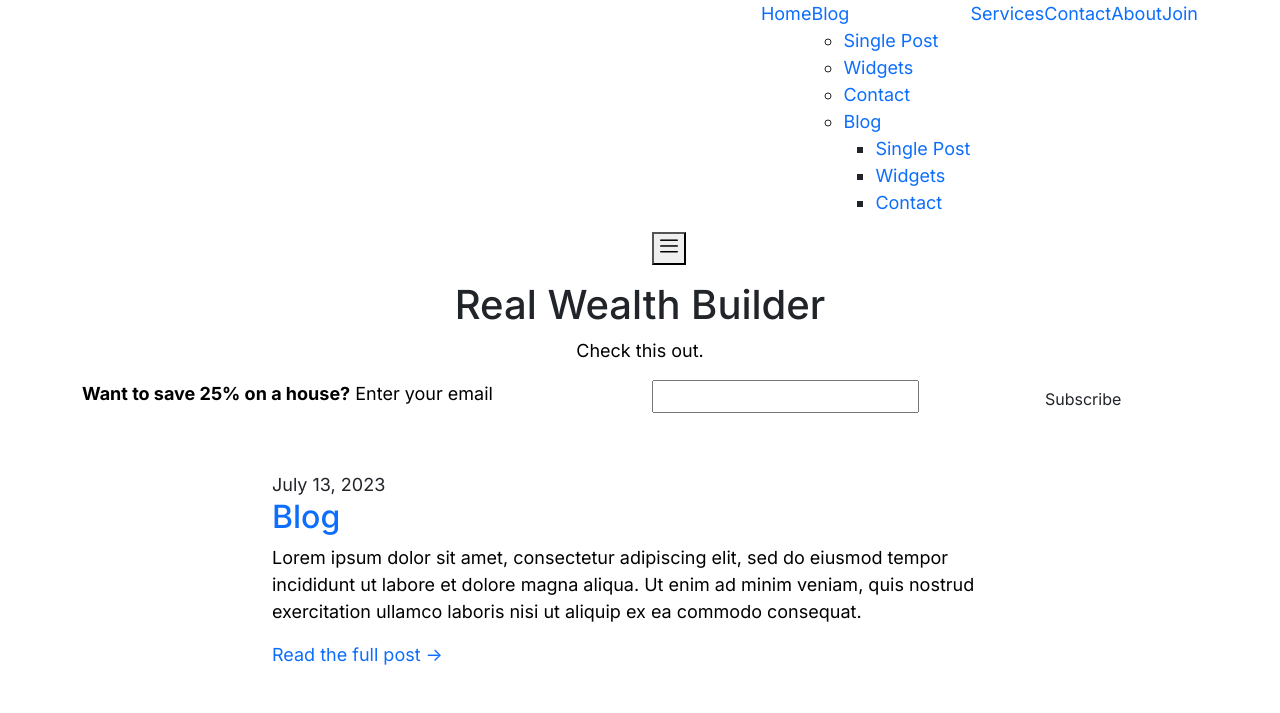
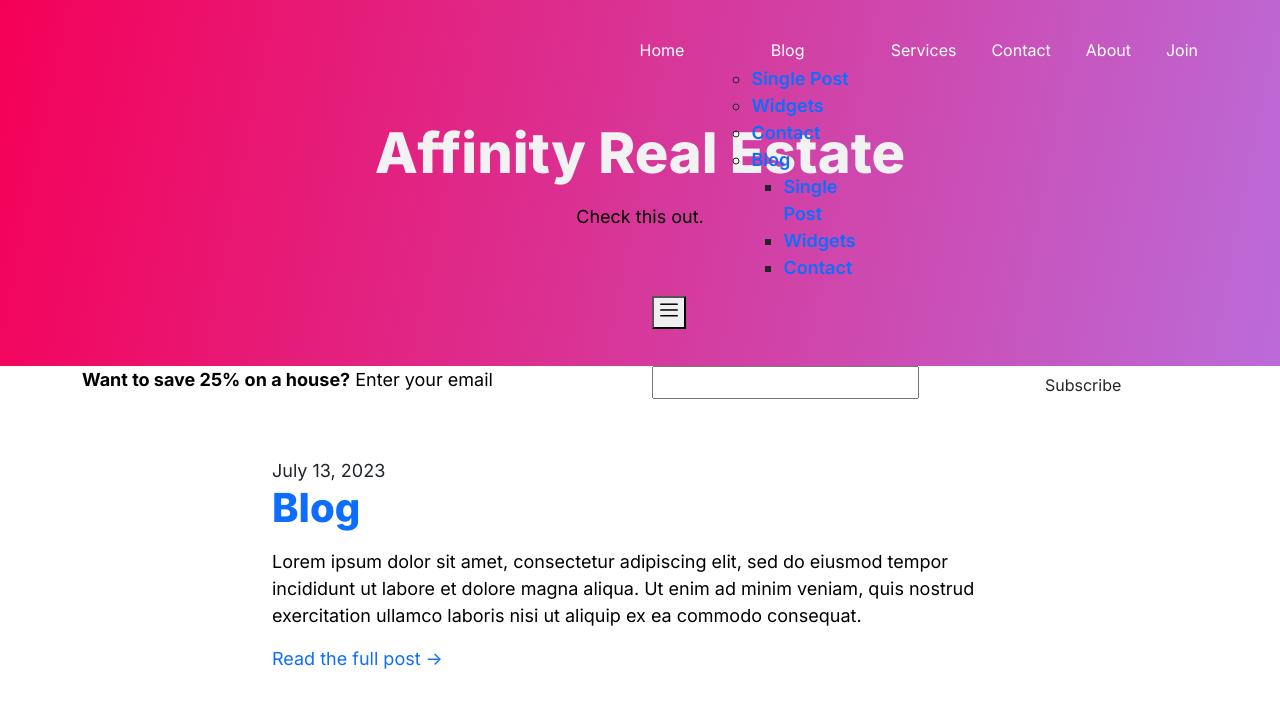
Before and after one commit to jamesdesigns/real-estate-company, a plain HTML site: page index.html in a window 1280 px wide. Shown: the top 713 px of the page. Drawn offline with Linux system fonts and the light colour scheme; files whose address does not match are found by name.

Commit message:
Fix code and add more styles

```diff
--- a/index.html
+++ b/index.html
@@ -59,11 +59,13 @@
           </nav>
         </div>
       </div>
+  </div>
+
     <section class="title-banner">
       <div class="container">
         <div class="row">
           <div class="col-md-10 offset-md-1 col-sm-12 offset-sm-0 overflow-hidden text-center">
-            <h1>Real Wealth Builder</h1>
+            <h1>Affinity Real Estate</h1>
             <p>Check this out.</p>
           </div>
         </div>
@@ -134,14 +136,13 @@
         </div>
       </div>
     </div>
-  </div>
     <footer>
       <div class="footer-calltoaction text-center">
         <div class="container">
           <div class="row">
             <div class="col-md-8 offset-md-2 overflow-hidden">
               <p class="sub-title">Contact Us Today</p>
-            <h2>Real Estate Web Design Services</h2>
+              <h2>Web Design Services</h2>
               <p>Learn how to build and design lead generating sites</p>
               <a href="#" class="btn btn-primary">Join now -></a>
             </div>
@@ -152,6 +153,8 @@
         <p>Copyright JamesHooperDesigns</p>
       </div>
     </footer>
+  </div>
+
 </body>
 
 <script src="assets/js/bootstrap.min.js"></script>
--- a/styles.css
+++ b/styles.css
@@ -5,6 +5,10 @@
   --font-sans: "Inter", Helvetica, sans-serif;
   --font-size: 18px;
   --color-green: #27ae60;
+  --color-yellow: #ffda00;
+  --color-dark: #333;
+  --color-light: #f2f2f2;
+  --transition-dur: 0.3s;
 }
 /* Styles */
 body {
@@ -22,8 +26,99 @@ em {
 }
 a {
   text-decoration: none;
-  transition: 0.3s;
+  transition:var(--transition-dur);
 }
 a:hover{
   color: var(--color-green);
 }
+h1,h2,h3 { font-weight: 800; }
+h1 {
+  color: #f2f2f2;
+  font-size: 3.5rem;
+  margin-bottom: 1rem;
+  transition: var(--transition-dur);
+}
+h2 {
+  color: var(--color-dark);
+  font-size: 2.5rem;
+  margin-bottom: 1rem;
+  transition: var(--transition-dur);
+}
+h3 {
+  color: var(--color-dark);
+  font-size: 2rem;
+  margin-bottom: 0.9rem;
+}
+h4 {
+  font-size: 1.2rem;
+  font-weight: 700;
+}
+
+/* TOP NAV */
+#top-navigation {
+  position: absolute;
+  width: 100%;
+}
+.main-menu .navigation {
+  position: static;
+  margin: 0;
+}
+.main-menu .navigation > li{
+  position: relative;
+  float: left;
+  margin-right: 35px;
+  padding: 35px 0 15px;
+  transition: all ease 500ms;
+  -moz-transition: all ease 500ms;
+  -webkit-transition: all ease 500ms;
+  -ms-transition: all ease 500ms;
+  -o-transition: all ease 500ms;
+}
+.main-menu .navigation li a {
+  font-weight: 600;
+}
+.main-menu .navigation > li:last-child {
+  margin-right: 0;
+}
+
+.main-menu .navigation > li:hover > a,
+.main-menu .navigation > li.current > a {
+  opacity: 1;
+  color: var(--color-yellow);
+}
+.main-menu .navigation > li > a {
+  position: relative;
+  display: block;
+  color: #fff;
+  text-align: center;
+  line-height: 30px;
+  text-transform: capitalize;
+  letter-spacing: 0px;
+  opacity: 1;
+  overflow: hidden;
+  font-weight: 400;
+  font-size: 16px;
+  transition: all 500ms ease;
+  -moz-transition: all 500ms ease;
+  -webkit-transition: all 500ms ease;
+  -ms-transition: all 500ms ease;
+  -o-transition: all 500ms ease;
+}
+
+.main-menu .navigation > li:hover > a::after,
+.main-menu .navigation > li.current > a::after {
+  width: 22px;
+
+}
+
+/* More NAV styles to come! */
+
+/* Title Banner Section */
+.title-banner {
+  padding: 120px 0;
+  background: linear-gradient(101.2deg, #f50057 0%, #bb6bd9 100%);
+}
+
+.title-banner .sub-title {
+  color: #f2c94c;
+}
```
Lines whose indentation alone changed are shown as unchanged.
